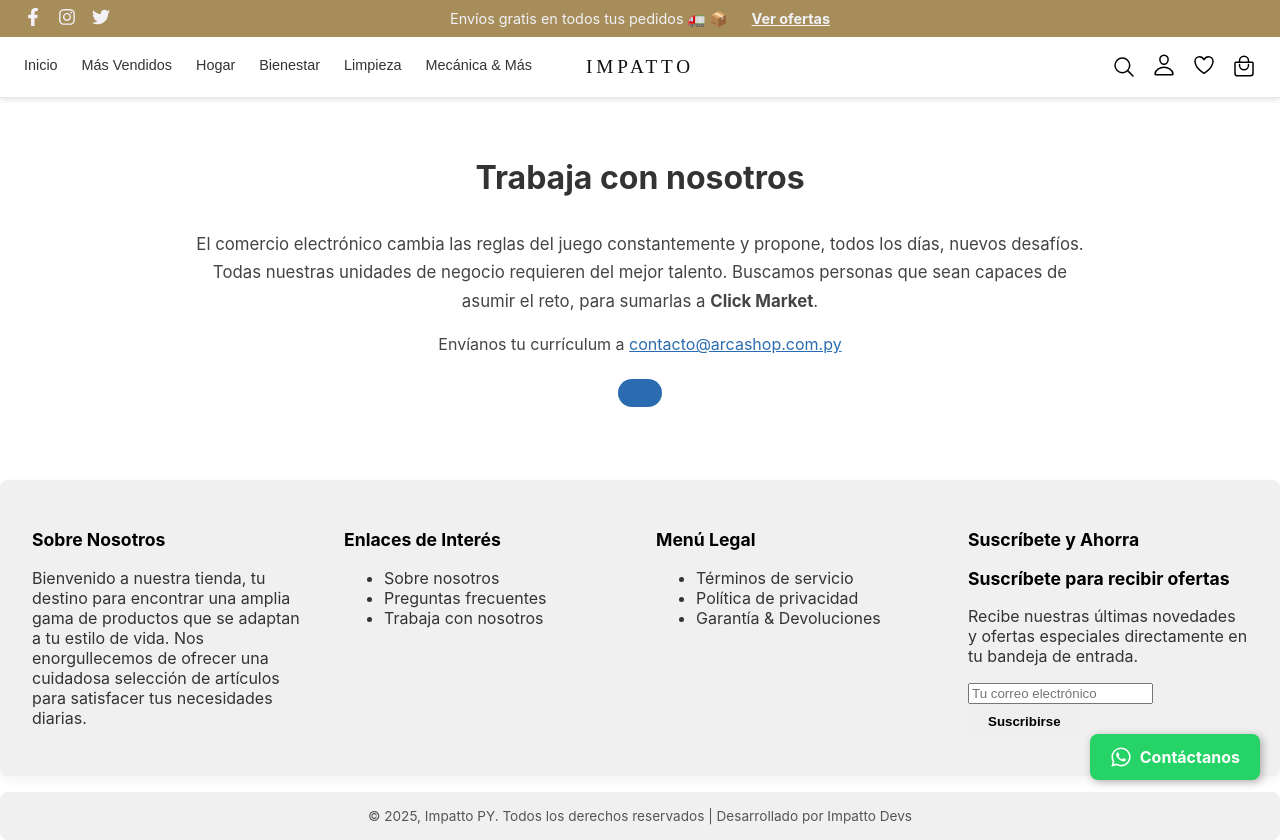
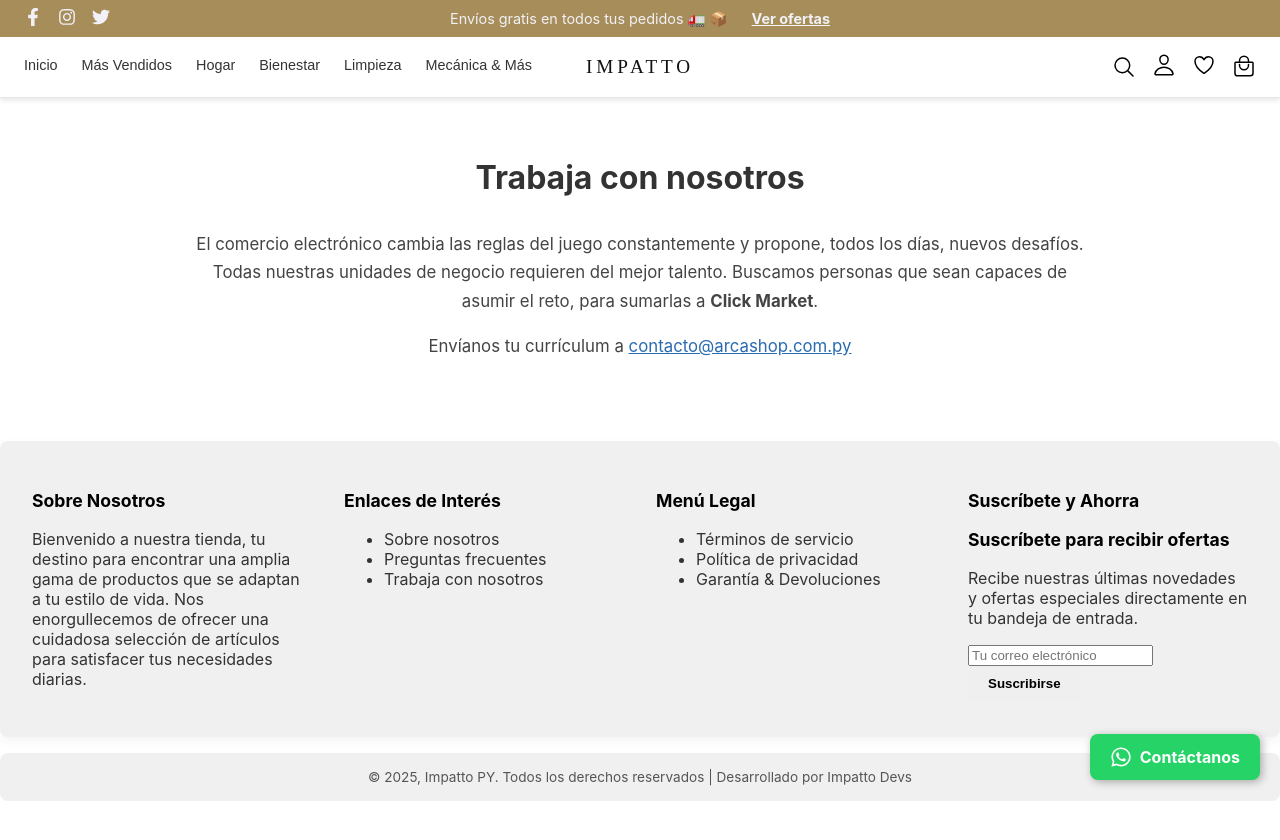
Before and after one commit to Javiermu97/impattopyproyect, a Next.js app: page /trabaja-con-nosotros in a window 1280 px wide. After the commit the page ends 801 px from the top, so only its background shows below. Built offline with nearby package versions, Linux system fonts and the light colour scheme; no server answers.

Commit message:
Primer commit

```diff
--- a/app/trabaja-con-nosotros/Jobs.module.css
+++ b/app/trabaja-con-nosotros/Jobs.module.css
@@ -15,34 +15,18 @@
   text-align: center;
 }
 
-.lead {
+.content p {
+  margin-bottom: 1rem;
   font-size: 1.05rem;
-  margin-bottom: 1rem;
 }
 
-.ctaText {
-  margin-bottom: 1.25rem;
-}
-
-.ctaText a {
+.content a {
   color: #2B6CB0;
   text-decoration: underline;
 }
 
-.ctaBtn {
-  display: inline-block;
-  padding: 0.9rem 1.4rem;
-  background: #2B6CB0;
-  color: #fff;
-  border-radius: 999px;
-  font-weight: 600;
-  text-decoration: none;
+@media (max-width: 640px) {
+  .content p {
+    font-size: 1rem;
+  }
 }
-
-.ctaBtn:hover {
-  filter: brightness(1.05);
-}
-
-@media (max-width: 640px) {
-  .lead { font-size: 1rem; }
-}
```
